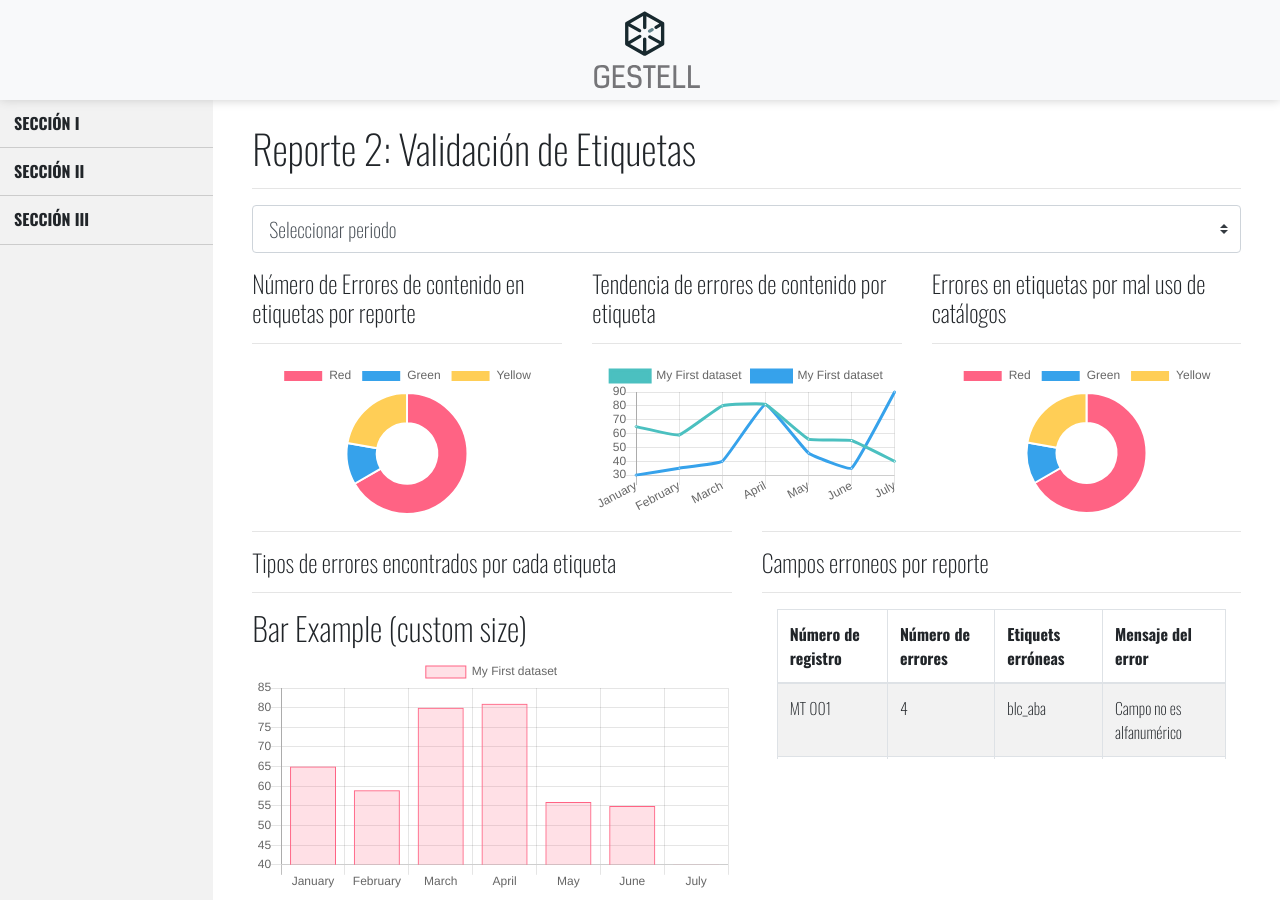
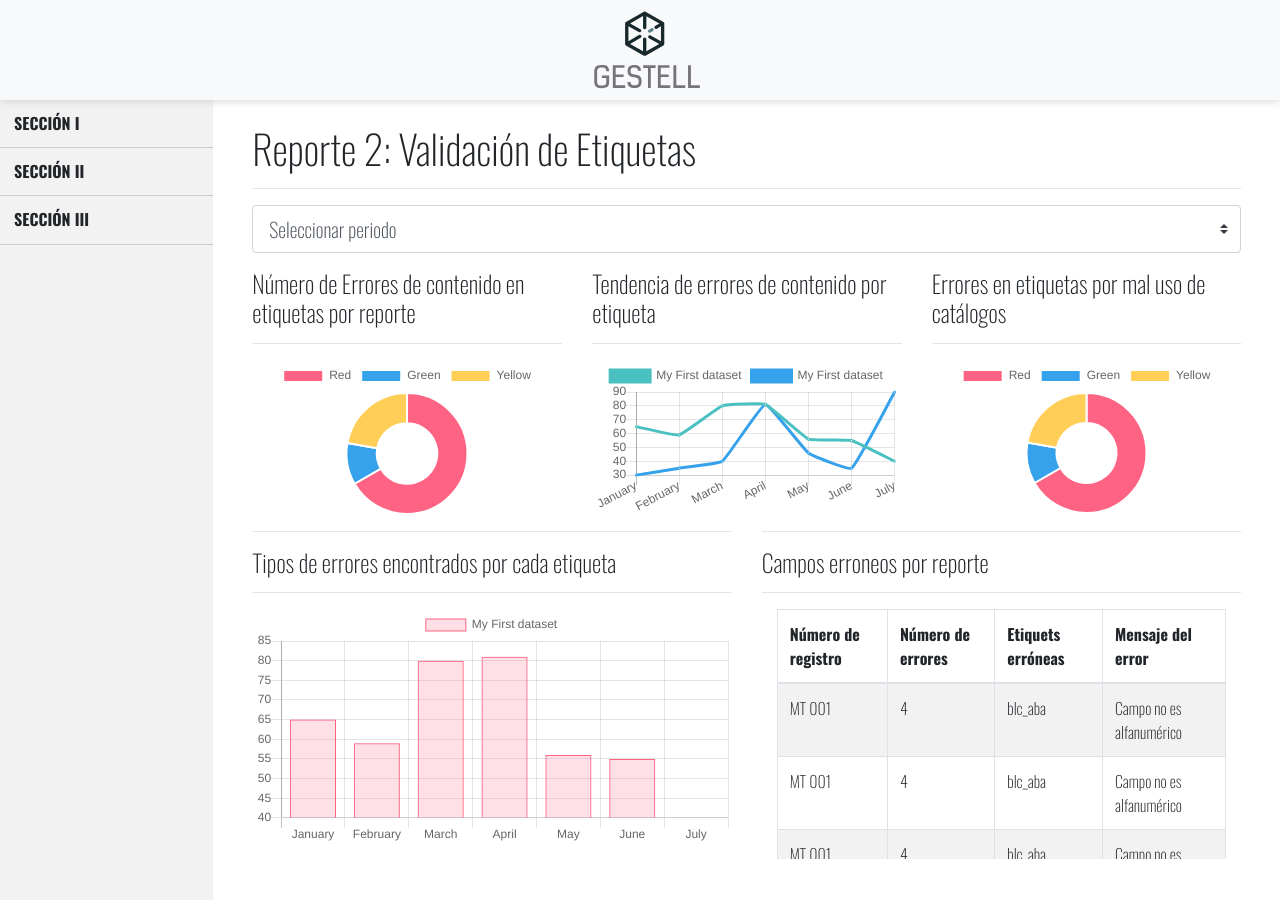
Before and after one commit to axelobscura/usd-tools, a React (Create React App) app: page /seccion-uno-reporte-dos in a window 1280 px wide. Built offline with nearby package versions, Linux system fonts and the light colour scheme.

Commit message:
Barras dos

```diff
--- a/src/components/dashboards/Graficas/Barras.js
+++ b/src/components/dashboards/Graficas/Barras.js
@@ -19,7 +19,6 @@ const data = {
 function Barras() {
     return (
         <div>
-            <h2>Bar Example (custom size)</h2>
             <Bar
                 data={data}
                 width={100}
--- a/src/components/dashboards/Graficas/Tabla.js
+++ b/src/components/dashboards/Graficas/Tabla.js
@@ -9,7 +9,7 @@ function Tabla() {
         <>
             <Container>
                 <Row>
-                    <Col style={{ maxHeight: '150px', overflow: 'auto' }}>
+                    <Col style={{ maxHeight: '250px', overflow: 'auto' }}>
                         <Table striped bordered hover>
                             <thead>
                                 <tr>
```
